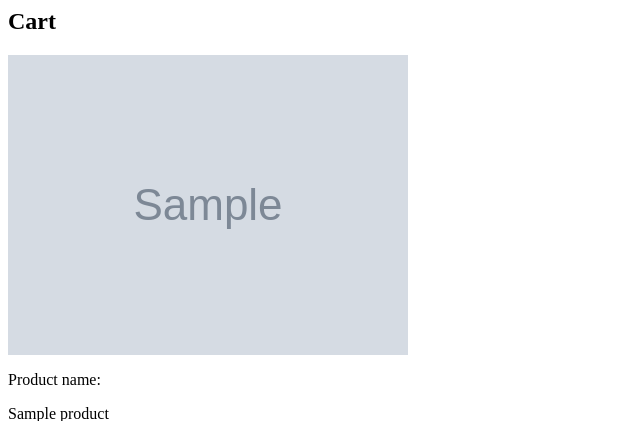
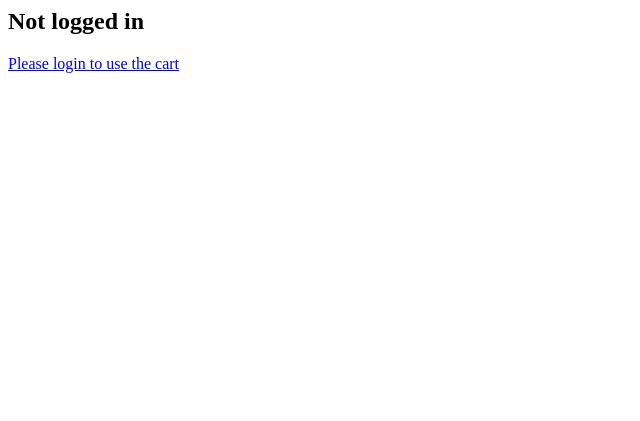
Before and after one commit to haod98/web-shop, a PHP site: template resources/views/templates/cart/index.php in a window 1280 px wide. Shown: the top 421 px of the page, without its empty margins (0-640 px from the left). After the commit the page ends 73 px from the top, so only its background shows below. Run offline with PHP 8.4, Linux system fonts and the light colour scheme; the template is opened without the code that fills it: most values are stand-ins (such as "Sample title", 1, 10 or a date in 2020); grey boxes marked "Sample" are stand-in pictures; data that the repository does not hold is empty; some libraries are stand-ins or nearby versions.

Commit message:
Fix cart bug

```diff
--- a/app/Controllers/CartController.php
+++ b/app/Controllers/CartController.php
@@ -6,6 +6,8 @@ use App\Services\CartService;
 use Core\View;
 use App\Models\Product;
 use Core\Helpers\Redirector;
+use App\Models\User;
+use Core\Middlewares\AuthMiddleware;
 
 class CartController
 {
--- a/resources/scss/partials/_footer.scss
+++ b/resources/scss/partials/_footer.scss
@@ -10,6 +10,4 @@
         color: black;
         font-size: 0.7rem;
     }
-    a {
-    }
 }
--- a/resources/scss/partials/_navbar.scss
+++ b/resources/scss/partials/_navbar.scss
@@ -75,6 +75,7 @@
 //Tablet Viewport
 @media screen and (min-width: base.$medium-width) {
     .navbar-container {
+        margin: 20px 30px;
         &__list {
             @include mixin.flex($align: center, $gap: 100px);
 
--- a/resources/views/templates/cart/index.php
+++ b/resources/views/templates/cart/index.php
@@ -1,3 +1,10 @@
+<?php if (!\App\Models\User::isLoggedIn()) : ?>
+    <div class="align-center">
+        <h2>Not logged in</h2>
+        <a href="<?php echo BASE_URL . "/login" ?>">Please login to use the cart</a>
+    </div>
+<?php else : ?>
+
     <?php if (!empty(\App\Services\CartService::get())) : ?>
         <div class="cart-content-container">
             <h2 class="align-center">Cart</h2>
@@ -41,3 +48,4 @@
             <h2 class="align-center">Your cart seems empty :(</h2>
             <p class="align-center">Try adding some products</p>
         <?php endif; ?>
+    <?php endif; ?>
```
Lines whose indentation alone changed are shown as unchanged.
